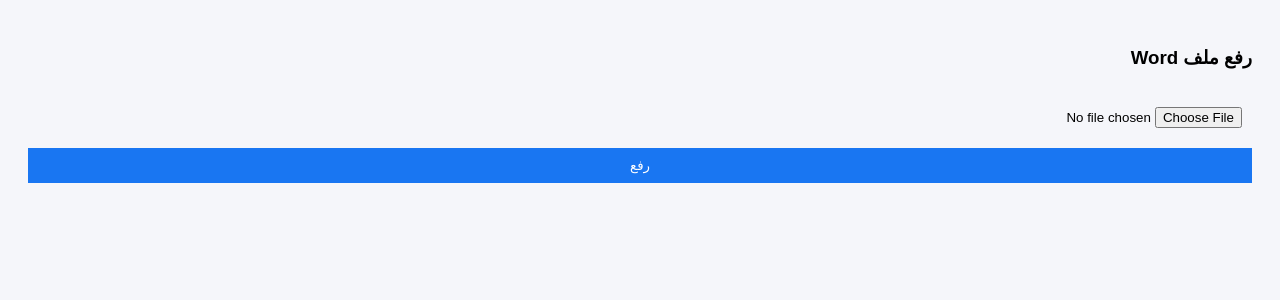
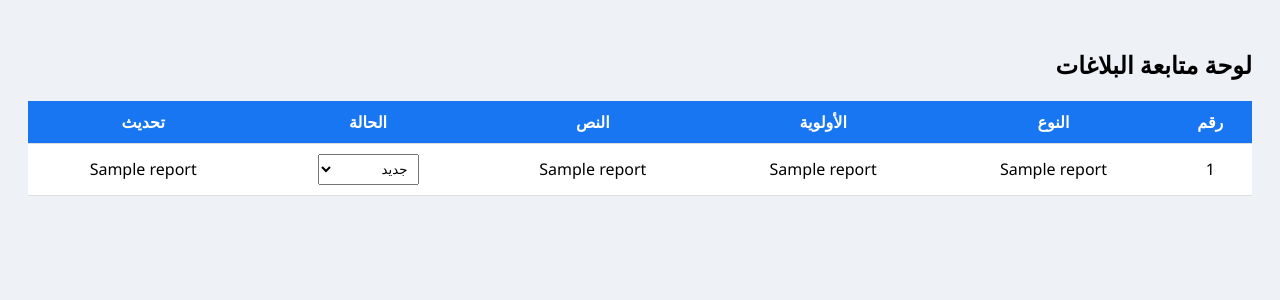
Before and after one commit to ss2009w-lang/chat-assistant, a Python web app: template templates/admin.html in a window 1280 px wide. Shown: the top 300 px of the page. Run offline with Jinja, Linux system fonts and the light colour scheme; the template is opened without the code that fills it: most values are stand-ins (such as "Sample title", 1, 10 or a date in 2020).

Commit message:
step3 admin dashboard for report tracking

```diff
--- a/templates/admin.html
+++ b/templates/admin.html
@@ -2,31 +2,55 @@
 <html lang='ar' dir='rtl'>
 <head>
 <meta charset='UTF-8'>
-<title>إدارة فراس</title>
+<title>لوحة إدارة البلاغات</title>
 <style>
-body{font-family:Arial;background:#f5f6fa;padding:20px}
-input,button{width:100%;padding:10px;margin-top:10px}
-button{background:#1976f2;color:#fff;border:none}
+body{font-family:Segoe UI;background:#eef1f6;padding:20px}
+table{width:100%;border-collapse:collapse;background:#fff}
+th,td{padding:10px;border-bottom:1px solid #ddd;text-align:center}
+th{background:#1976f2;color:#fff}
+select{padding:6px}
+button{padding:6px 10px;background:#1976f2;color:#fff;border:none;border-radius:6px}
 </style>
 </head>
 <body>
 
-<h3>رفع ملف Word</h3>
+<h2>لوحة متابعة البلاغات</h2>
 
-<input type='file' id='file' accept='.docx'>
-<button onclick='upload()'>رفع</button>
+<table>
+<tr>
+<th>رقم</th>
+<th>النوع</th>
+<th>الأولوية</th>
+<th>النص</th>
+<th>الحالة</th>
+<th>تحديث</th>
+</tr>
 
-<div id='status'></div>
+{% for r in reports %}
+<tr>
+<td>{{r[0]}}</td>
+<td>{{r[1]}}</td>
+<td>{{r[2]}}</td>
+<td>{{r[3]}}</td>
+<td>
+<select onchange='updateStatus({{r[0]}},this.value)'>
+<option {{'selected' if r[4]=='جديد'}}>جديد</option>
+<option {{'selected' if r[4]=='قيد المعالجة'}}>قيد المعالجة</option>
+<option {{'selected' if r[4]=='مغلق'}}>مغلق</option>
+</select>
+</td>
+<td>{{r[5]}}</td>
+</tr>
+{% endfor %}
+
+</table>
 
 <script>
-function upload(){
-  const fd=new FormData()
-  fd.append('file',file.files[0])
-
-  fetch('/admin/upload',{method:'POST',body:fd})
-  .then(r=>r.json())
-  .then(d=>{
-    status.innerText = d.ok ? 'تم الحفظ: '+d.count+' فقرة' : 'خطأ'
+function updateStatus(id,status){
+  fetch('/admin/update',{
+    method:'POST',
+    headers:{'Content-Type':'application/json'},
+    body:JSON.stringify({id:id,status:status})
   })
 }
 </script>
```
Also changed, not shown: app.py (+24 -15 lines).
